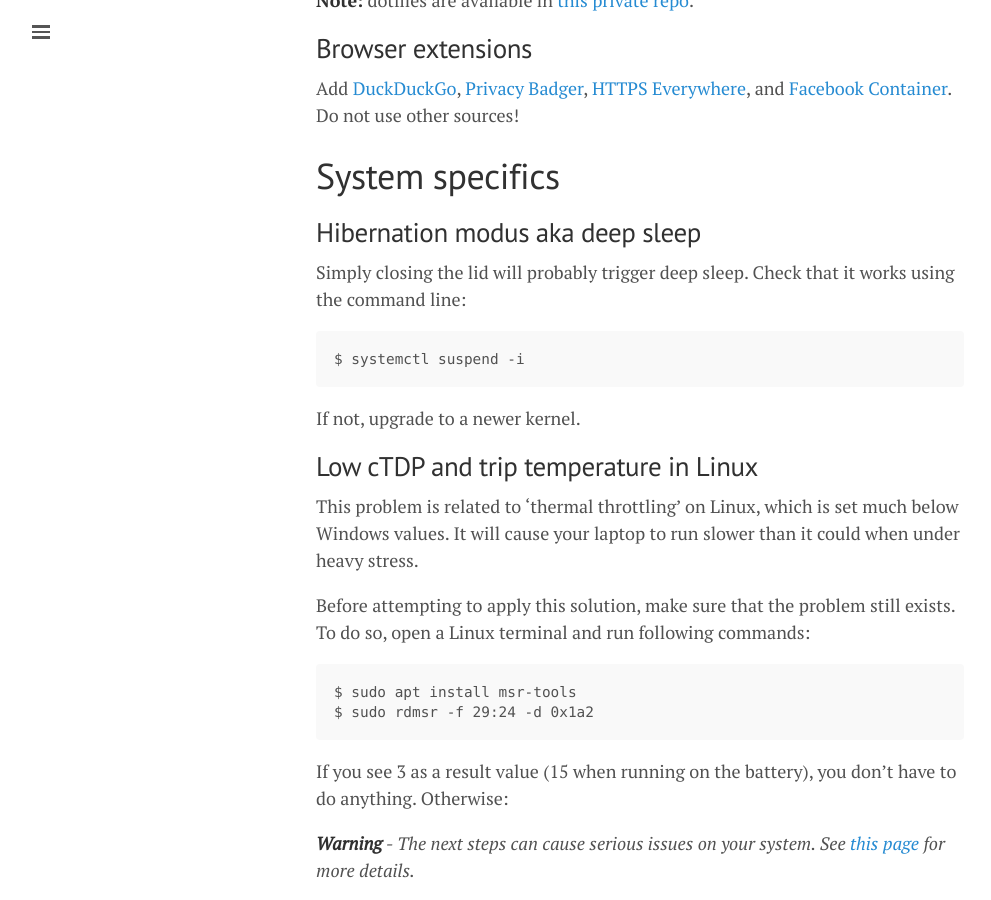
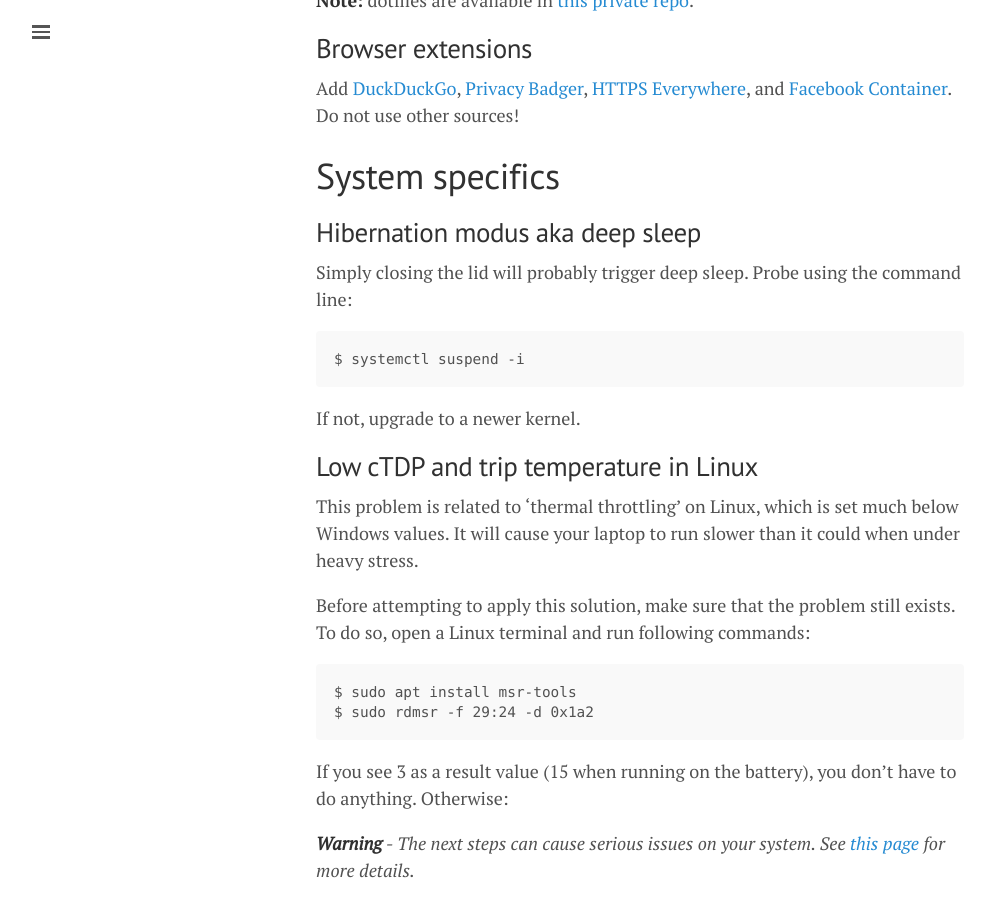
Before and after one commit to lgeurts/lgeurts.github.io, a Jekyll site: the page built from _posts/2021-10-15-ubuntu-setup-notes-for-x1-carbon-gen8.md, in a window 1280 px wide and 900 px high, scrolled down 4216 px. Shown: the whole window, without its empty margins (0-991 px from the left). Built offline with Jekyll 4.4.1, drawn with Linux system fonts in a browser that asks for light colours; nearby versions of some CDN libraries; comment, search, counter and statistics services are not loaded.

Commit message:
Update 2021-10-15-ubuntu-setup-notes-for-x1-carbon-gen8.md

````diff
--- a/_posts/2021-10-15-ubuntu-setup-notes-for-x1-carbon-gen8.md
+++ b/_posts/2021-10-15-ubuntu-setup-notes-for-x1-carbon-gen8.md
@@ -161,7 +161,7 @@
 
 ## Hibernation modus aka deep sleep
 
-Simply closing the lid will probably trigger deep sleep. Check that it works using the command line:
+Simply closing the lid will probably trigger deep sleep. Probe using the command line:
 ```
 $ systemctl suspend -i
 ```
````
